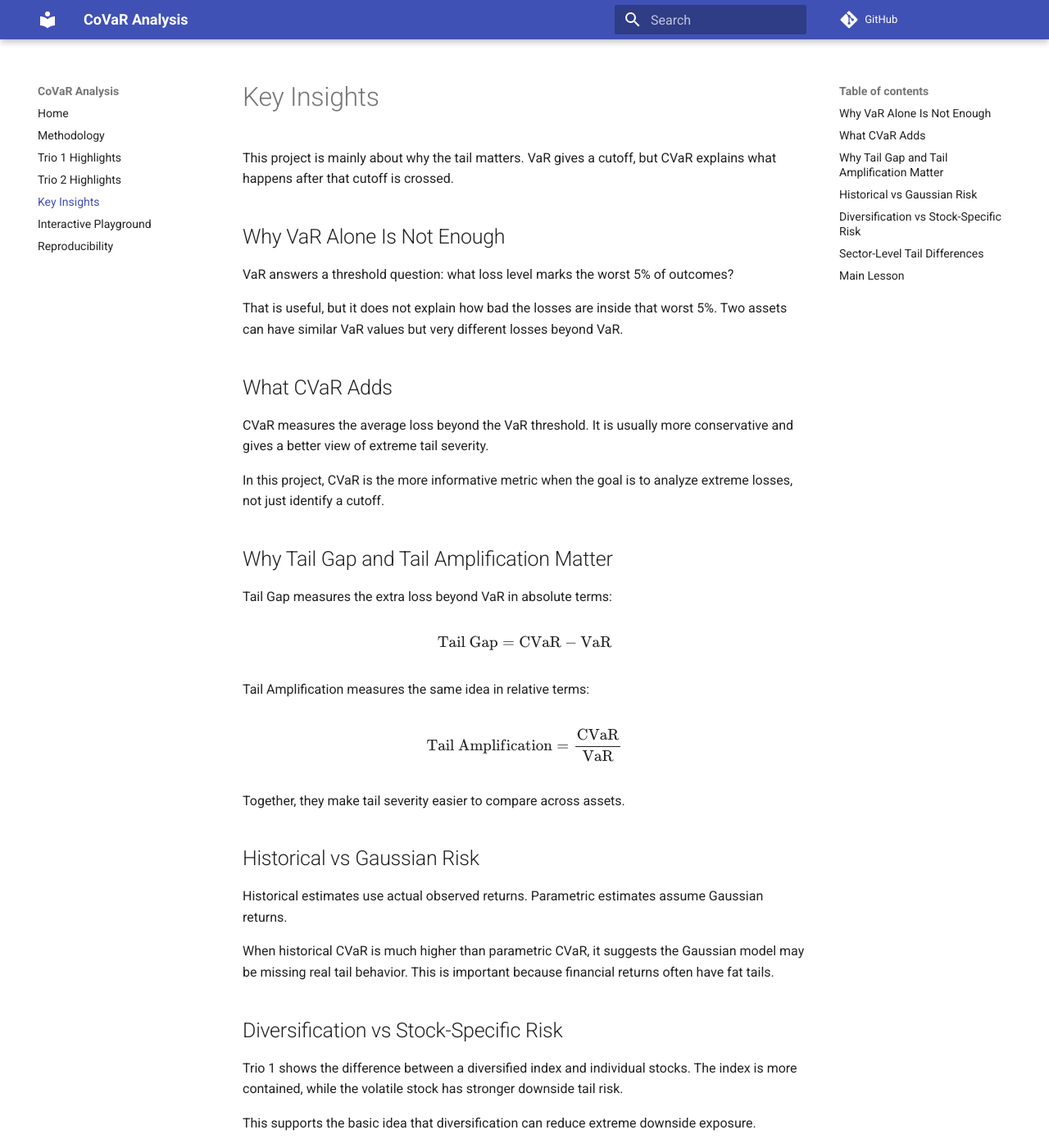
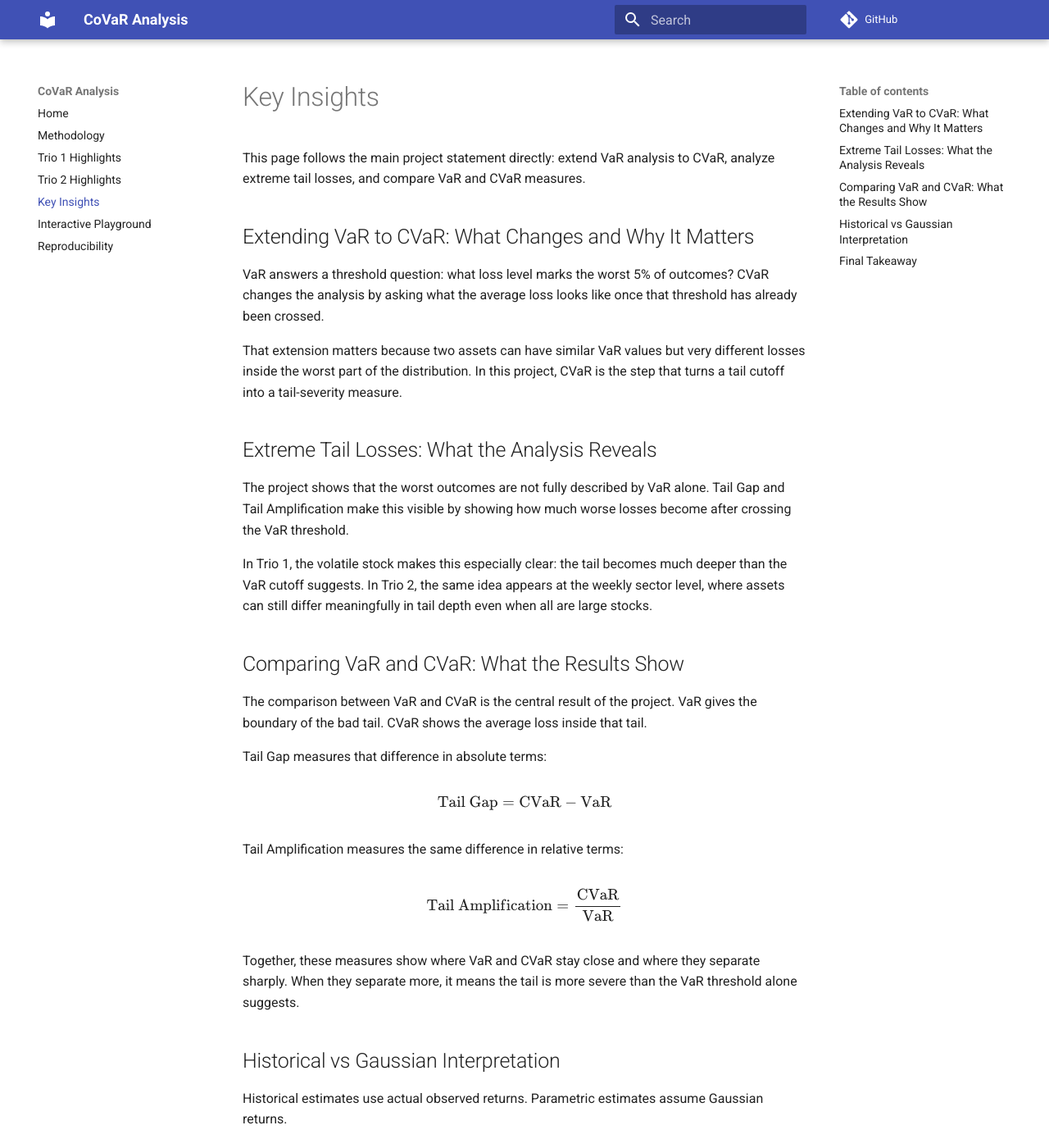
Before and after one commit to Aryan-IIT/CoVaR_analysis, an MkDocs documentation site: the page built from docs/insights.md, in a window 1280 px wide and 1400 px high. Shown: the whole window at 82% size. Built offline with MkDocs 1.6.1 and Material for MkDocs 9.7.7, drawn with Linux system fonts in a browser that asks for light colours; comment, search, counter and statistics services are not loaded; some of the changed text lies outside the part shown.

```diff
--- a/docs/insights.md
+++ b/docs/insights.md
@@ -1,53 +1,43 @@
 # Key Insights
 
-This project is mainly about why the tail matters. VaR gives a cutoff, but CVaR explains what happens after that cutoff is crossed.
+This page follows the main project statement directly: extend VaR analysis to CVaR, analyze extreme tail losses, and compare VaR and CVaR measures.
 
-## Why VaR Alone Is Not Enough
+## Extending VaR to CVaR: What Changes and Why It Matters
 
-VaR answers a threshold question: what loss level marks the worst 5% of outcomes?
+VaR answers a threshold question: what loss level marks the worst 5% of outcomes? CVaR changes the analysis by asking what the average loss looks like once that threshold has already been crossed.
 
-That is useful, but it does not explain how bad the losses are inside that worst 5%. Two assets can have similar VaR values but very different losses beyond VaR.
+That extension matters because two assets can have similar VaR values but very different losses inside the worst part of the distribution. In this project, CVaR is the step that turns a tail cutoff into a tail-severity measure.
 
-## What CVaR Adds
+## Extreme Tail Losses: What the Analysis Reveals
 
-CVaR measures the average loss beyond the VaR threshold. It is usually more conservative and gives a better view of extreme tail severity.
+The project shows that the worst outcomes are not fully described by VaR alone. Tail Gap and Tail Amplification make this visible by showing how much worse losses become after crossing the VaR threshold.
 
-In this project, CVaR is the more informative metric when the goal is to analyze extreme losses, not just identify a cutoff.
+In Trio 1, the volatile stock makes this especially clear: the tail becomes much deeper than the VaR cutoff suggests. In Trio 2, the same idea appears at the weekly sector level, where assets can still differ meaningfully in tail depth even when all are large stocks.
 
-## Why Tail Gap and Tail Amplification Matter
+## Comparing VaR and CVaR: What the Results Show
 
-Tail Gap measures the extra loss beyond VaR in absolute terms:
+The comparison between VaR and CVaR is the central result of the project. VaR gives the boundary of the bad tail. CVaR shows the average loss inside that tail.
+
+Tail Gap measures that difference in absolute terms:
 
 \[
 \text{Tail Gap} = \text{CVaR} - \text{VaR}
 \]
 
-Tail Amplification measures the same idea in relative terms:
+Tail Amplification measures the same difference in relative terms:
 
 \[
 \text{Tail Amplification} = \frac{\text{CVaR}}{\text{VaR}}
 \]
 
-Together, they make tail severity easier to compare across assets.
+Together, these measures show where VaR and CVaR stay close and where they separate sharply. When they separate more, it means the tail is more severe than the VaR threshold alone suggests.
 
-## Historical vs Gaussian Risk
+## Historical vs Gaussian Interpretation
 
 Historical estimates use actual observed returns. Parametric estimates assume Gaussian returns.
 
-When historical CVaR is much higher than parametric CVaR, it suggests the Gaussian model may be missing real tail behavior. This is important because financial returns often have fat tails.
+When historical CVaR is much higher than parametric CVaR, it suggests the Gaussian model may be missing real tail behavior. That is useful because part of the project is not only to compute VaR and CVaR, but also to compare how the two measures behave under empirical data versus a simple model.
 
-## Diversification vs Stock-Specific Risk
+## Final Takeaway
 
-Trio 1 shows the difference between a diversified index and individual stocks. The index is more contained, while the volatile stock has stronger downside tail risk.
-
-This supports the basic idea that diversification can reduce extreme downside exposure.
-
-## Sector-Level Tail Differences
-
-Trio 2 compares weekly tail risk across banking, FMCG, and IT. The sector comparison helps show that weekly downside risk is not uniform across large stocks.
-
-Even when assets are all large companies, their tail gaps and amplification ratios can differ meaningfully.
-
-## Main Lesson
-
-VaR identifies where the bad tail starts. CVaR shows how severe that tail becomes. For a tail-risk project, both are needed.
+The main lesson is straightforward: extending VaR to CVaR makes the project much more informative. VaR tells us where the bad tail starts, but CVaR tells us how bad that tail actually is. For studying extreme losses and comparing risk across assets, both are needed, but CVaR is the measure that completes the picture.
--- a/docs/methodology.md
+++ b/docs/methodology.md
@@ -1,10 +1,10 @@
 # Methodology
 
-The project uses a 5% tail level throughout. All VaR and CVaR values are reported as positive loss magnitudes, even though the underlying tail returns are negative.
+The project uses a 5% tail level throughout (however, in the [Interactive Playground](playground.md), you can see how different confidence/tail levels change and amplify risk). All VaR and CVaR values are reported as positive loss magnitudes, even though the underlying tail returns are negative.
 
 ## Data and Preprocessing
 
-The notebooks load asset price data, detect the date and price columns, clean missing values, sort observations by date, and remove duplicate dates.
+The notebooks load asset price data, detect the date and price columns, clean missing values, sort observations by date, and remove duplicate dates. The sample windows were also chosen to be long enough to provide a reasonable number of tail observations, which is important for making historical VaR, CVaR, and related tail metrics sufficiently informative.
 
 Returns are calculated as log returns:
 
@@ -12,12 +12,15 @@ Returns are calculated as log returns:
 r_t = \ln\left(\frac{P_t}{P_{t-1}}\right)
 \]
 
+where \(r_t\) is the log return at time \(t\), \(P_t\) is the asset price at time \(t\), and \(P_{t-1}\) is the asset price in the previous period.
+
 ## Daily vs Weekly Analysis
 
 Trio 1 uses daily log returns for NIFTY 50, HUL, and Adani Enterprises.
 
 Trio 2 starts from daily prices but converts them to weekly prices using the last available closing price of each week. Weekly log returns are then computed from those weekly prices.
 
+Using both daily and weekly settings helps test the VaR/CVaR comparison under different frequencies rather than only one return horizon.
 ## Historical VaR
 
 Historical VaR is the empirical 5th percentile of returns:
@@ -26,7 +29,11 @@ Historical VaR is the empirical 5th percentile of returns:
 VaR_{0.05}^{hist} = -Q_{0.05}(r)
 \]
 
+where \(VaR_{0.05}^{hist}\) is the historical Value-at-Risk at the 5% tail level, \(0.05\) is the tail probability, \(hist\) indicates that the measure is based on historical data, \(Q_{0.05}(r)\) is the 5th percentile (quantile) of the return distribution, and \(r\) denotes the return series.
+
 It is empirical, so it uses the observed return distribution directly.
+
+This is the starting point of the analysis. VaR tells us where the bad tail begins, but not how severe losses become after that point.
 
 ## Historical CVaR
 
@@ -36,7 +43,11 @@ Historical CVaR is the average loss conditional on returns being at or below the
 CVaR_{0.05}^{hist} = -E[r \mid r \le Q_{0.05}(r)]
 \]
 
+where \(CVaR_{0.05}^{hist}\) is the historical Conditional Value-at-Risk at the 5% tail level, \(E[\cdot]\) denotes expectation (average), \(r\) is the return series, \(\mid\) means “conditional on,” and \(Q_{0.05}(r)\) is the 5th percentile of returns.
+
 This measures the average severity of the worst 5% return outcomes.
+
+This is how VaR is extended to CVaR in the project. Instead of stopping at the cutoff, the analysis measures the average loss once the return has already entered the tail.
 
 ## Parametric VaR
 
@@ -46,7 +57,7 @@ Parametric VaR assumes returns are Gaussian and uses the sample mean and sample
 VaR_{0.05}^{param} = -(\mu + \sigma z_{0.05})
 \]
 
-where \(z_{0.05}\) is the 5th percentile of the standard normal distribution.
+where \(VaR_{0.05}^{param}\) is the parametric Value-at-Risk at the 5% tail level, \(param\) indicates that the measure is model-based, \(\mu\) is the sample mean of returns, \(\sigma\) is the sample standard deviation of returns, and \(z_{0.05}\) is the 5th percentile of the standard normal distribution.
 
 ## Parametric CVaR
 
@@ -56,7 +67,9 @@ Parametric CVaR is the analytical expected shortfall under the normal assumption
 CVaR_{0.05}^{param} = -\left(\mu - \sigma \frac{\phi(z_{0.05})}{0.05}\right)
 \]
 
-where \(\phi\) is the standard normal density.
+where \(CVaR_{0.05}^{param}\) is the parametric Conditional Value-at-Risk at the 5% tail level, \(\mu\) is the sample mean of returns, \(\sigma\) is the sample standard deviation of returns, \(z_{0.05}\) is the 5th percentile of the standard normal distribution, and \(\phi(\cdot)\) is the standard normal probability density function evaluated at \(z_{0.05}\).
+
+The parametric versions are included so that VaR and CVaR can also be compared under a model-based Gaussian assumption, not only under observed historical data.
 
 ## Tail Gap
 
@@ -66,7 +79,11 @@ Tail Gap compares CVaR and VaR in absolute terms:
 \text{Tail Gap} = \text{CVaR} - \text{VaR}
 \]
 
+where Tail Gap is the absolute difference between Conditional Value-at-Risk and Value-at-Risk.
+
 A larger gap means losses become much worse after the VaR threshold is crossed.
+
+This directly supports the extreme-tail-loss part of the project by showing how much deeper losses become beyond the VaR cutoff.
 
 ## Tail Amplification
 
@@ -76,7 +93,11 @@ Tail Amplification compares CVaR and VaR in relative terms:
 \text{Tail Amplification} = \frac{\text{CVaR}}{\text{VaR}}
 \]
 
+where Tail Amplification is the ratio of Conditional Value-at-Risk to Value-at-Risk.
+
 It shows how many times larger the average tail loss is compared with the VaR cutoff.
+
+This gives another way to compare VaR and CVaR, especially when assets differ in overall volatility.
 
 ## Limitations
 
--- a/docs/trio1.md
+++ b/docs/trio1.md
@@ -8,26 +8,28 @@ Trio 1 compares a diversified market benchmark, a stable defensive stock, and a
 
 The aim is to see how tail risk changes when moving from broad market exposure to individual stock exposure.
 
+Trio 1 is used as a direct test of the project statement: compare VaR and CVaR for assets with different risk profiles, examine how losses deepen beyond the VaR threshold, and show why CVaR becomes more informative when tail risk is strong.
+
 ## VaR and CVaR Comparison
 
 ![Trio 1 VaR and CVaR comparison](assets/images/trio1/comparison.png)
 
-Adani Enterprises shows the strongest downside tail risk in this trio. HUL lies between the index and Adani, while NIFTY 50 is relatively contained because of diversification.
+This comparison is the first step in extending the analysis from VaR to CVaR. Adani Enterprises shows the strongest downside tail risk in this trio, HUL lies between the index and Adani, and NIFTY 50 is relatively contained because diversification reduces the depth of the tail.
 
 ## Tail Gap
 
 ![Trio 1 tail gap](assets/images/trio1/tail_gap.png)
 
-The tail gap shows how much worse average tail losses become after the VaR threshold is crossed. A larger gap means VaR alone misses more of the loss severity.
+The tail gap shows how much worse average tail losses become after the VaR threshold is crossed. This is where the extreme-tail-loss part of the project becomes clearer: a larger gap means VaR alone misses more of the severity inside the tail.
 
 ## Tail Amplification
 
 ![Trio 1 tail amplification](assets/images/trio1/tail_amplification.png)
 
-Tail amplification gives the relative version of the same idea. It helps compare whether CVaR is much larger than VaR for each asset, even when the absolute risk levels differ.
+Tail amplification gives the relative version of the same idea. It helps compare whether CVaR is much larger than VaR for each asset, even when the absolute risk levels differ, so it strengthens the VaR-versus-CVaR comparison.
 
 ## Adani Tail Shape
 
 ![Adani return distribution](assets/images/trio1/adani.png)
 
-Adani’s return distribution makes the tail-risk result easier to see visually. The historical tail severity can differ from the Gaussian parametric estimate, which is why both methods are useful.
+Adani’s return distribution makes the tail result easier to see visually. In the most volatile asset, CVaR becomes especially useful because the loss severity inside the tail can be much worse than the VaR cutoff alone suggests. The historical tail can also differ from the Gaussian estimate, which is why both views are included.
--- a/docs/trio2.md
+++ b/docs/trio2.md
@@ -8,26 +8,28 @@ Trio 2 compares weekly downside risk across three sector stocks:
 
 The source data is daily, but the analysis uses weekly prices and weekly log returns.
 
+Trio 2 acts as a weekly sector-level test of the same project tasks: extend VaR to CVaR, study extreme tail losses, and compare how the two measures behave across different types of large stocks.
+
 ## Weekly VaR and CVaR Comparison
 
 ![Trio 2 weekly VaR and CVaR comparison](assets/images/trio2/comparison.png)
 
-This chart compares the weekly downside threshold and average tail severity across the three sectors. It gives the main view of which stock has the highest weekly tail-risk exposure.
+This chart compares the weekly downside threshold and the weekly average tail severity across the three sectors. It is the main view for seeing how the VaR-to-CVaR extension changes the reading of downside risk at the sector-stock level.
 
 ## Weekly Tail Gap
 
 ![Trio 2 weekly tail gap](assets/images/trio2/tail_gap.png)
 
-Tail gap shows the extra weekly loss beyond the VaR cutoff. It is useful because two assets can have similar VaR values but different loss severity after the cutoff.
+Tail gap shows the extra weekly loss beyond the VaR cutoff. It is useful because two assets can have similar VaR values but different loss severity after the cutoff, which is exactly the kind of extreme-tail difference the project is trying to measure.
 
 ## Weekly Tail Amplification
 
 ![Trio 2 weekly tail amplification](assets/images/trio2/tail_amplification.png)
 
-Tail amplification compares CVaR relative to VaR. This makes the tail depth easier to compare across banking, FMCG, and IT stocks.
+Tail amplification compares CVaR relative to VaR. This makes the weekly tail depth easier to compare across banking, FMCG, and IT stocks even when their overall risk levels are not identical.
 
 ## Skewness and Kurtosis
 
 ![Trio 2 skewness and kurtosis](assets/images/trio2/skewness.png)
 
-Skewness and kurtosis help explain whether the return distribution supports the tail-risk findings. High kurtosis or negative skewness can indicate more concern around extreme downside moves.
+Skewness and kurtosis help explain whether the return distribution supports the VaR/CVaR findings. High kurtosis or negative skewness can support the idea that extreme downside moves are important enough that CVaR adds useful information beyond VaR.
```
Also changed, not shown: docs/index.md (+10 -14 lines), docs/reproducibility.md (+2 -2 lines).
